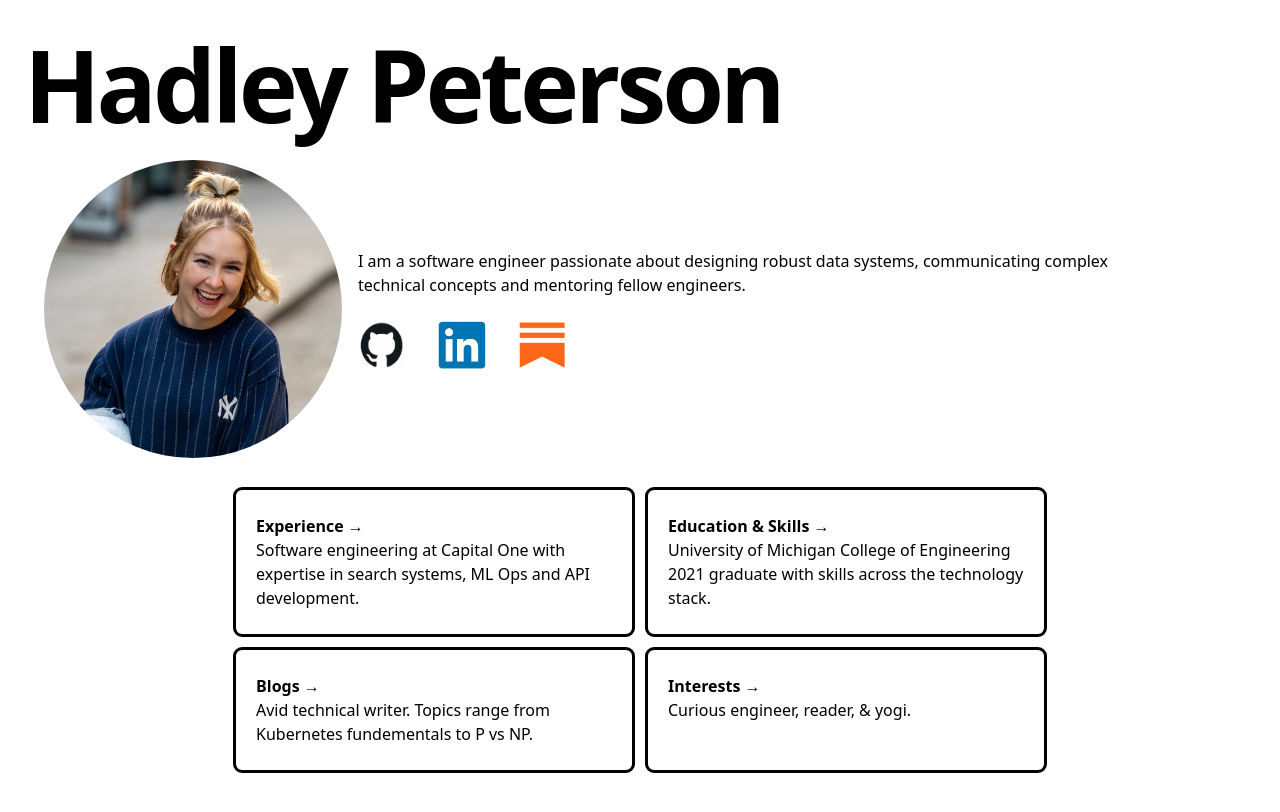
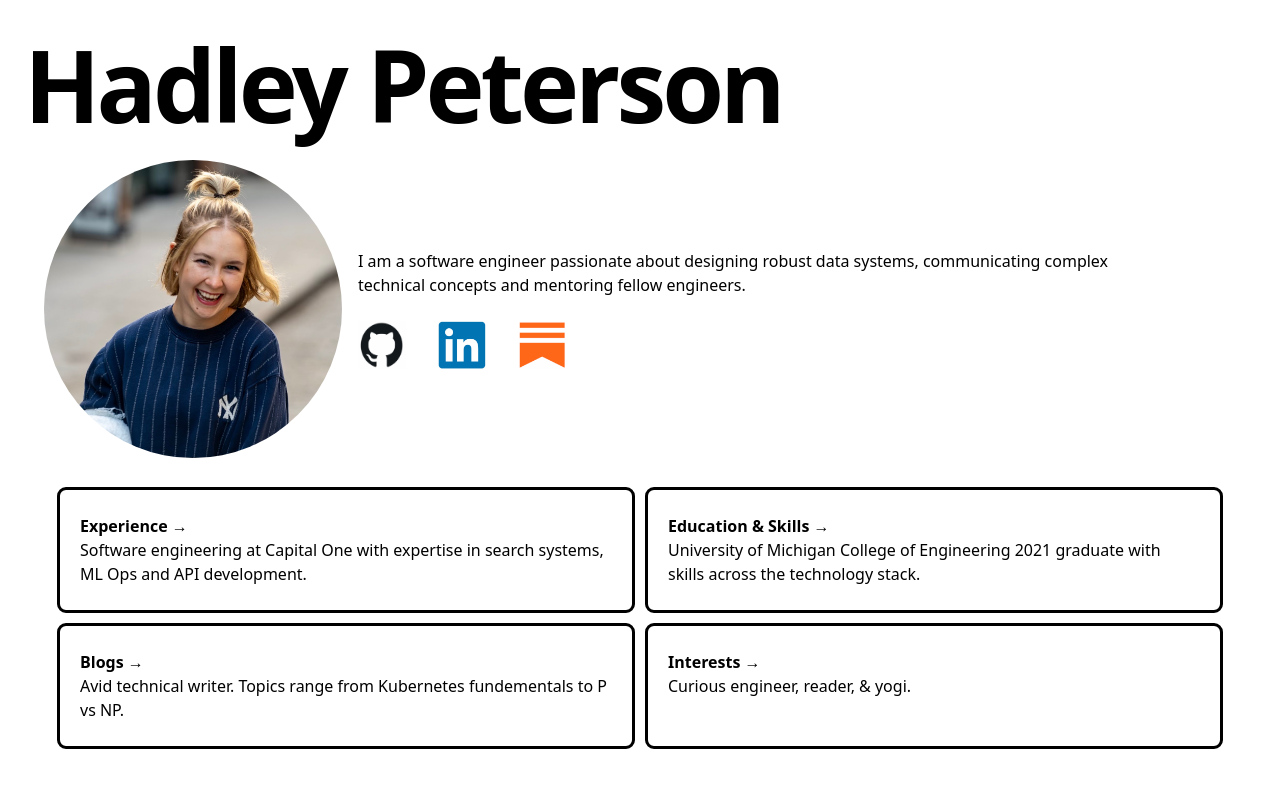
Before and after one commit to hadpeter/hadleypeterson-info, a Next.js app: page / in a window 1280 px wide. Shown: the top 812 px of the page. Built offline with nearby package versions, Linux system fonts and the light colour scheme.

Commit message:
home page format

```diff
--- a/app/page.js
+++ b/app/page.js
@@ -26,7 +26,7 @@
             <Icons></Icons>
             </div>
           </div>
-          <div className="grid grid-cols-1 md:grid-cols-2 gap-4 justify-center mt-8 mx-48 grid">
+          <div className="grid grid-cols-1 md:grid-cols-2 gap-4 justify-center mt-8 mx-4 grid">
             <div className="rounded-md outline outline-offset-6 outline-black hover:shadow-lg transition-shadow duration-200">
               <Link href="/experience">
                 <div className="justify-center mx-5 my-6">
```
